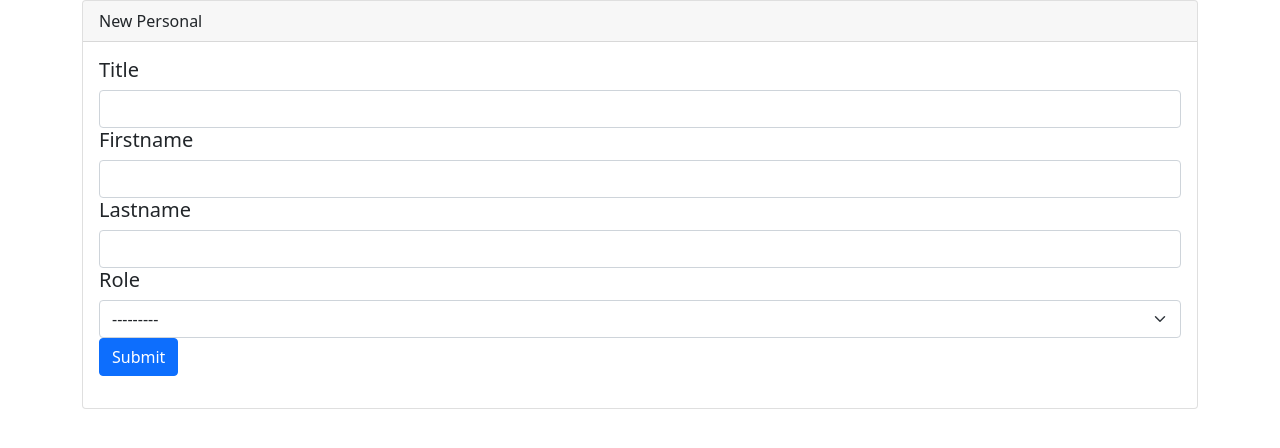
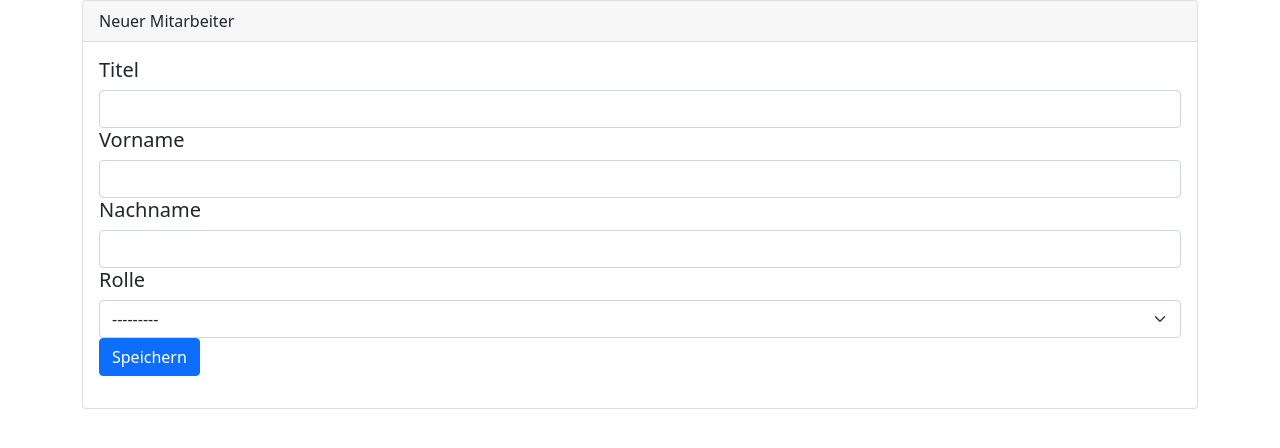
Before and after one commit to tolven/kis_gi_beleg3_new, a Django app: page /new/ in a window 1280 px wide. Shown: the part 56-504 px from the top of the page. Run offline with Django 4.2, Linux system fonts and the light colour scheme; data comes from the database, SQL or seed files in the repository.

Commit message:
change language

```diff
--- a/kis_pro/templates/kis_pro_newuser.html
+++ b/kis_pro/templates/kis_pro_newuser.html
@@ -5,21 +5,21 @@
 
     <div class="card">
         <div class="card-header">
-            New Personal
+            Neuer Mitarbeiter
         </div>
         <div class="card-body">
             <form method="post">
                 {% csrf_token %}
-                <h5>Title</h5>
+                <h5>Titel</h5>
                 {{ form.title }}
-                <h5>Firstname</h5>
+                <h5>Vorname</h5>
                 {{ form.firstname }}
-                <h5>Lastname</h5>
+                <h5>Nachname</h5>
                 {{ form.lastname }}
-                <h5>Role</h5>
+                <h5>Rolle</h5>
                 {{ form.role }}
                 <button class="btn btn-primary"
-                        type="submit">Submit
+                        type="submit">Speichern
                 </button>
             </form>
         </div>
```
